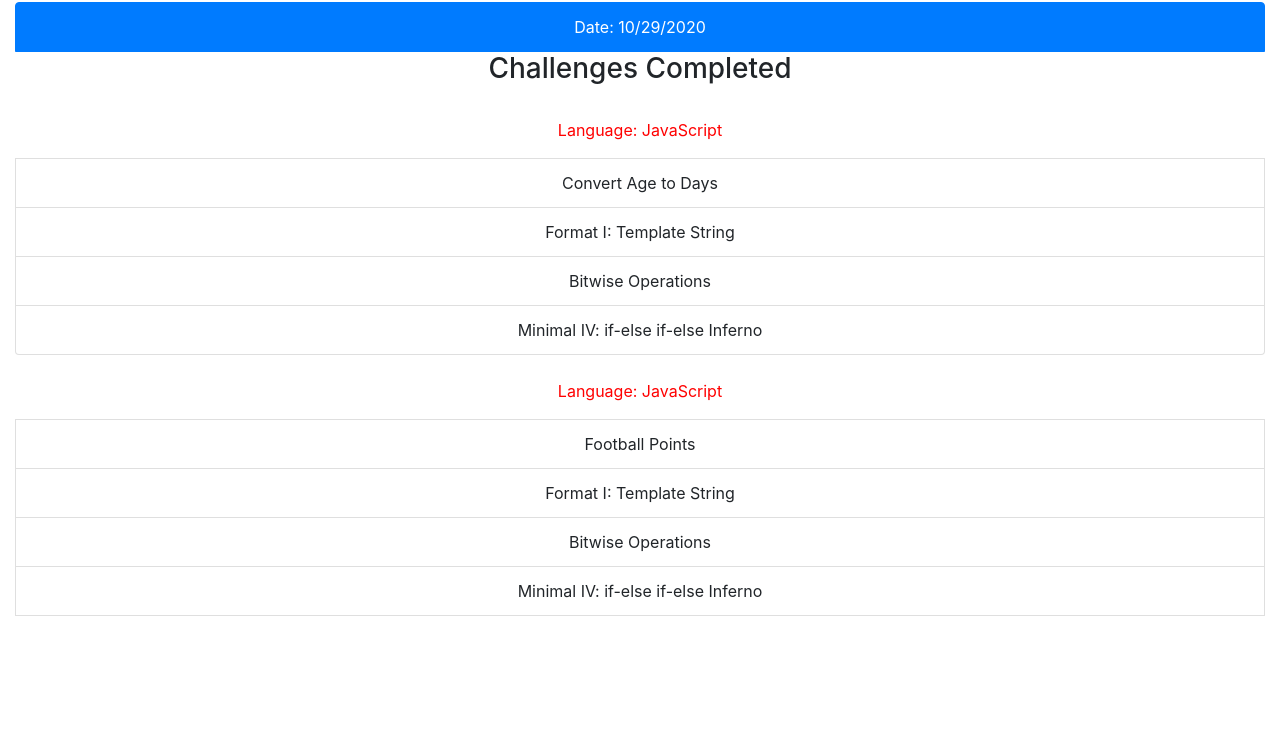
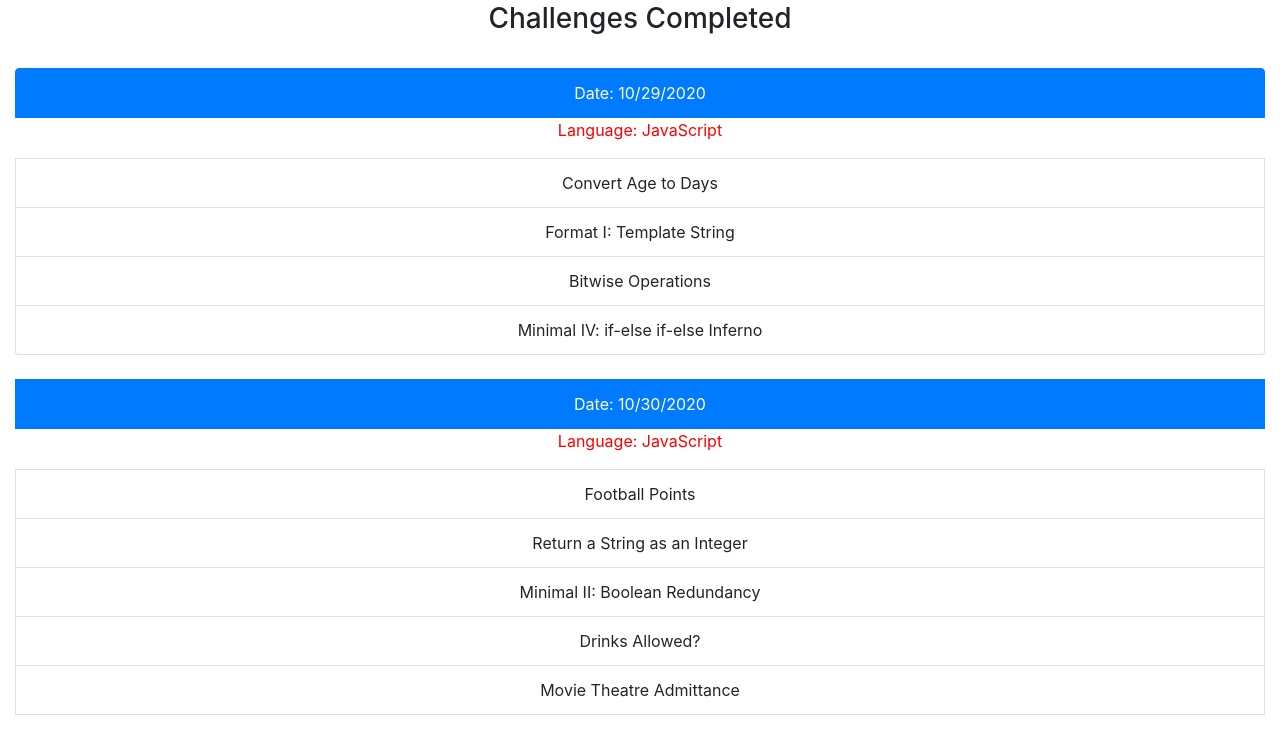
Before and after one commit to IsaiahWright902/edabit, a plain HTML site: page index.html in a window 1280 px wide. Shown: the part 54-800 px from the top of the page. Drawn offline with nearby package versions, Linux system fonts and the light colour scheme.

Commit message:
more challenges

```diff
--- a/index.html
+++ b/index.html
@@ -11,9 +11,10 @@
         <div class="row">
             <div class="col-12">
                 <h1>EdaBit Logs!</h1>
+                <h3>Challenges Completed</h3> <br>
                 <ul class="list-group">
                     <li class="list-group-item active">Date: 10/29/2020</li>
-             <h3>Challenges Completed</h3> <br>
+
              <p style="color : red;">Language: JavaScript</p>
                     <li class="list-group-item">Convert Age to Days</li>
                     <li class="list-group-item">Format I: Template String</li>
@@ -21,11 +22,13 @@
                     <li class="list-group-item">Minimal IV: if-else if-else Inferno</li>
                   </ul>
                   <br>
+                  <li class="list-group-item active">Date: 10/30/2020</li>
                   <p style="color : red;">Language: JavaScript</p>
                   <li class="list-group-item">Football Points</li>
-                  <li class="list-group-item">Format I: Template String</li>
-                  <li class="list-group-item">Bitwise Operations</li>
-                  <li class="list-group-item">Minimal IV: if-else if-else Inferno</li>
+                  <li class="list-group-item">Return a String as an Integer</li>
+                  <li class="list-group-item">Minimal II: Boolean Redundancy</li>
+                  <li class="list-group-item">Drinks Allowed?</li>
+                  <li class="list-group-item">Movie Theatre Admittance</li>
                 </ul>
 
             </div>
```
